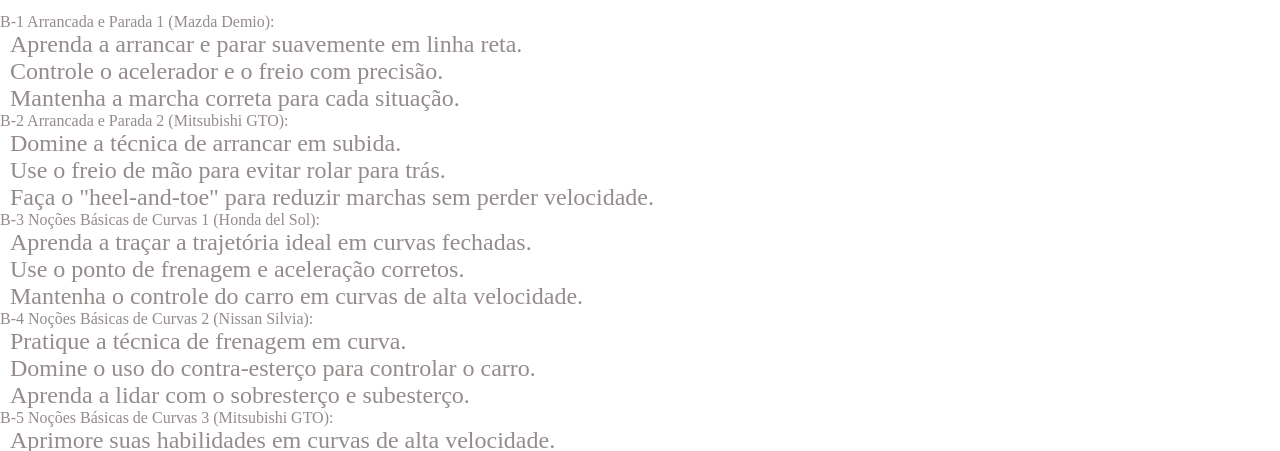
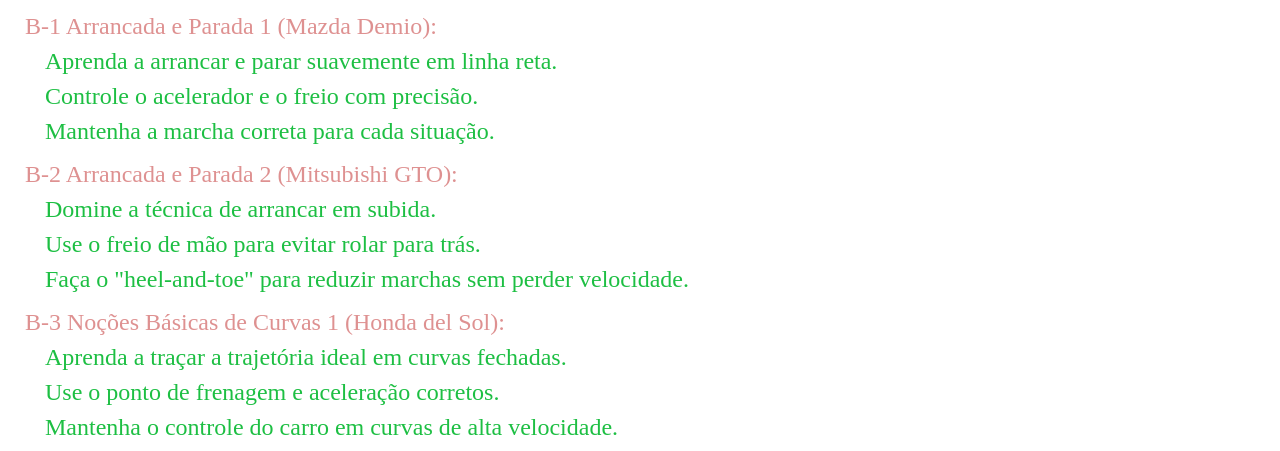
Before and after one commit to hqr999/Gran-Turismo-1-Blog, a plain HTML site: page projeto_engSoft-main/ProjetoEngSoft/licenseb.html in a window 1280 px wide. Shown: the part 371-822 px from the top of the page. Drawn offline with Linux system fonts and the light colour scheme; a web font is replaced by a local one.

Commit message:
Update style2.css

```diff
--- a/projeto_engSoft-main/ProjetoEngSoft/style2.css
+++ b/projeto_engSoft-main/ProjetoEngSoft/style2.css
@@ -47,11 +47,11 @@ body{
 
 }
 
-.header_ul{
+/*.header_ul{
    list-style-type:none;
    display:list-item;
    font-size: medium;
-}
+}*/
 
 h1,h2,h3{
     font-family: "Fugaz One", sans-serif;
@@ -127,3 +127,22 @@ p{
      margin-left: auto;
      text-align: center;
 }
+.Marcas_Tabelas ul{
+    list-style-type:circle;
+    padding-left: 25px;
+    font-size: 1.5rem;
+}
+
+.license_ul li{
+    font-size: 1.5rem;
+    padding-left: 25px;
+    margin-top: 1rem;
+    list-style-type: none;
+    color: rgba(184, 18, 18, 0.463);
+}
+
+.license_ul p{
+    margin-top: 0.5rem;
+    padding-left: 20px;
+    color: rgb(29, 191, 67);
+}
```
